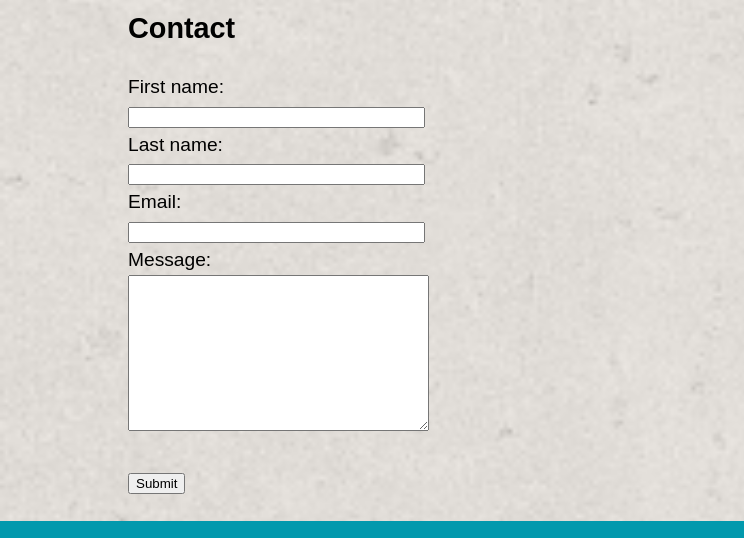
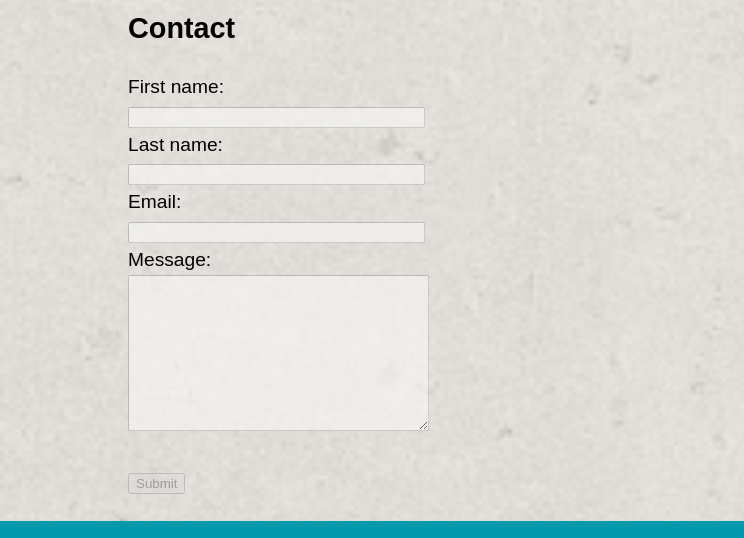
Before and after one commit to chrisjones0517/Basic-Portfolio, a plain HTML site: page contact.html in a window 1280 px wide. Shown: the part 127-665 px from the top of the page, 0-744 px from the left. Drawn offline with Linux system fonts and the light colour scheme.

Commit message:
disabled form and grammatical correction

```diff
--- a/contact.html
+++ b/contact.html
@@ -35,15 +35,15 @@
           <h2>Contact</h2>
           <form action="some_page.php" method="post">
             First name:<br>
-            <input type="text" name="firstName" size="34"><br>
+            <input type="text" name="firstName" size="34" disabled><br>
             Last name:<br>
-            <input type="text" name="lastName" size="34"><br>
+            <input type="text" name="lastName" size="34" disabled><br>
             Email:<br>
-            <input type="email" name="email" size="34"><br>
+            <input type="email" name="email" size="34" disabled><br>
             Message:<br>
-            <textarea name="message" rows="10" cols="35">
+            <textarea name="message" rows="10" cols="35" disabled>
             </textarea><br><br>
-            <input type="submit" value="Submit">
+            <input type="submit" value="Submit" disabled>
           </form>
           <!-- I commented out my basic contact to demostrate a form.
 
```
Also changed, not shown: portfolio.html (+1 -1 lines).
